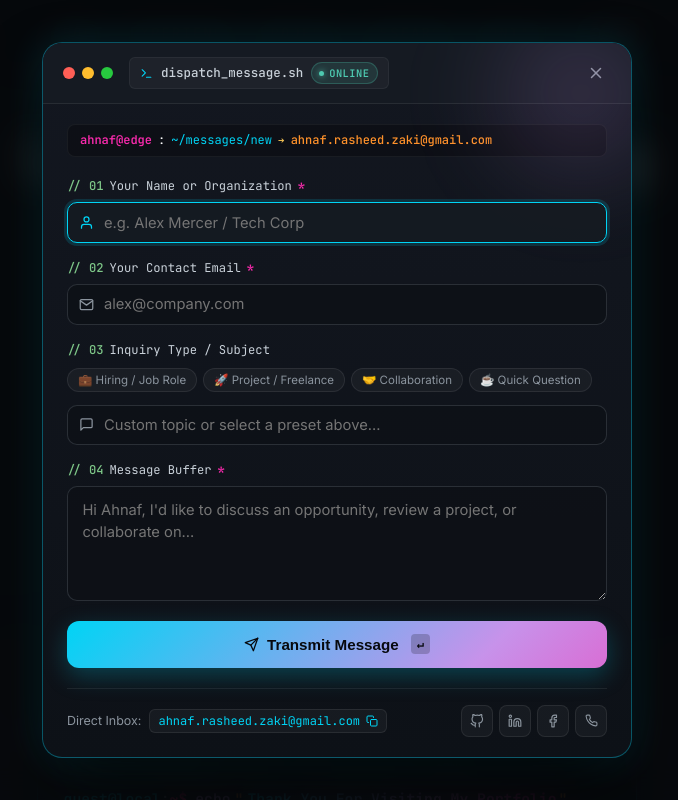
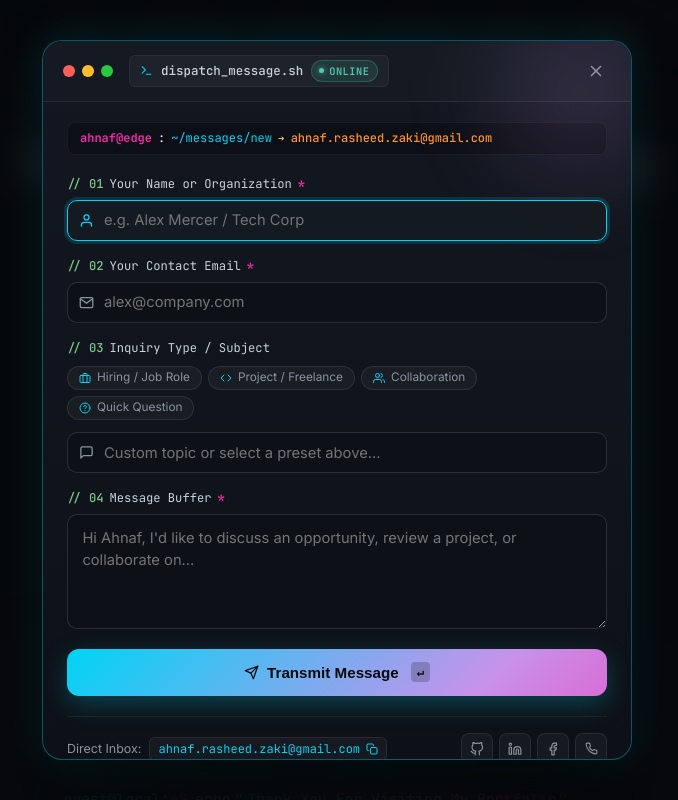
Before and after one commit to ah-nd-naf/Portfolio_Ahnaf, a React (Vite) app: page / in a window 1280 px wide. Both pictures are taken after a click on the button "Say Hello". Shown: the part 9677-10477 px from the top of the page, without its empty margins (303-981 px from the left). Built offline with nearby package versions, Linux system fonts and the light colour scheme; no server answers; the HTML template or start-up script is replaced by a standard one.

Commit message:
style: replace emojis in contact presets with clean developer icons

```diff
--- a/src/components/ContactModal.jsx
+++ b/src/components/ContactModal.jsx
@@ -15,14 +15,38 @@ import {
   FiPhone,
   FiGithub,
   FiLinkedin,
-  FiFacebook
+  FiFacebook,
+  FiBriefcase,
+  FiCode,
+  FiUsers,
+  FiHelpCircle
 } from 'react-icons/fi';
 
 const SUBJECT_PRESETS = [
-  { label: '💼 Hiring / Job Role', value: 'Job Opportunity / Career Inquiry' },
-  { label: '🚀 Project / Freelance', value: 'New Project / Development Contract' },
-  { label: '🤝 Collaboration', value: 'Engineering Collaboration' },
-  { label: '☕ Quick Question', value: 'Quick Inquiry / Say Hello' }
+  {
+    id: 'hiring',
+    label: 'Hiring / Job Role',
+    value: 'Job Opportunity / Career Inquiry',
+    icon: FiBriefcase
+  },
+  {
+    id: 'project',
+    label: 'Project / Freelance',
+    value: 'New Project / Development Contract',
+    icon: FiCode
+  },
+  {
+    id: 'collab',
+    label: 'Collaboration',
+    value: 'Engineering Collaboration',
+    icon: FiUsers
+  },
+  {
+    id: 'question',
+    label: 'Quick Question',
+    value: 'Quick Inquiry / Say Hello',
+    icon: FiHelpCircle
+  }
 ];
 
 const ContactModal = ({ isOpen, onClose }) => {
@@ -327,16 +351,21 @@ const ContactModal = ({ isOpen, onClose }) => {
 
                     {/* Quick Preset Chips */}
                     <div className="contact-preset-chips" role="group" aria-label="Quick subject presets">
-                      {SUBJECT_PRESETS.map((preset, idx) => (
-                        <button
-                          key={idx}
-                          type="button"
-                          className={`contact-preset-chip ${formData.subject === preset.value ? 'chip-active' : ''}`}
-                          onClick={() => handleSelectPreset(preset.value)}
-                        >
-                          {preset.label}
-                        </button>
-                      ))}
+                      {SUBJECT_PRESETS.map((preset) => {
+                        const IconComponent = preset.icon;
+                        const isActive = formData.subject === preset.value;
+                        return (
+                          <button
+                            key={preset.id}
+                            type="button"
+                            className={`contact-preset-chip ${isActive ? 'chip-active' : ''}`}
+                            onClick={() => handleSelectPreset(preset.value)}
+                          >
+                            <IconComponent size={12} className="preset-chip-icon" />
+                            <span>{preset.label}</span>
+                          </button>
+                        );
+                      })}
                     </div>
 
                     <div className="contact-input-wrapper" style={{ marginTop: '0.45rem' }}>
```
Also changed, not shown: src/index.css.
